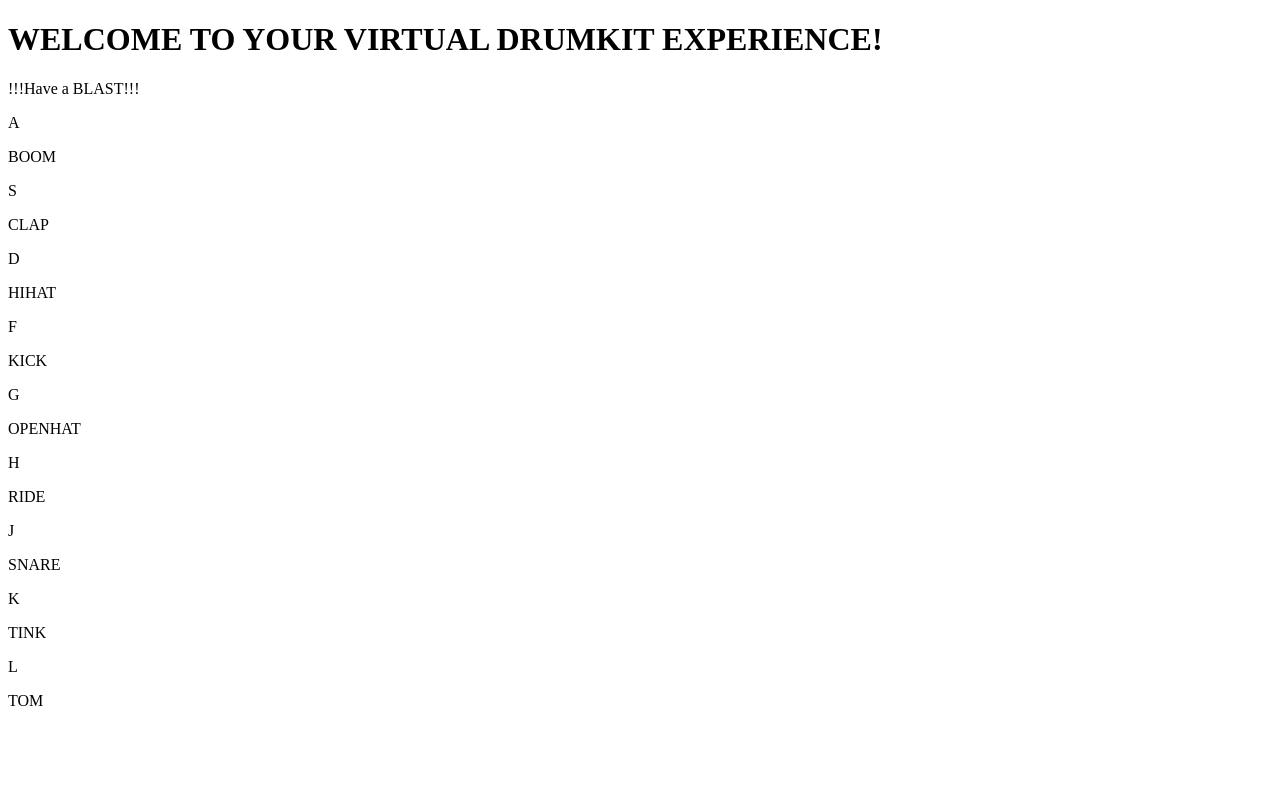
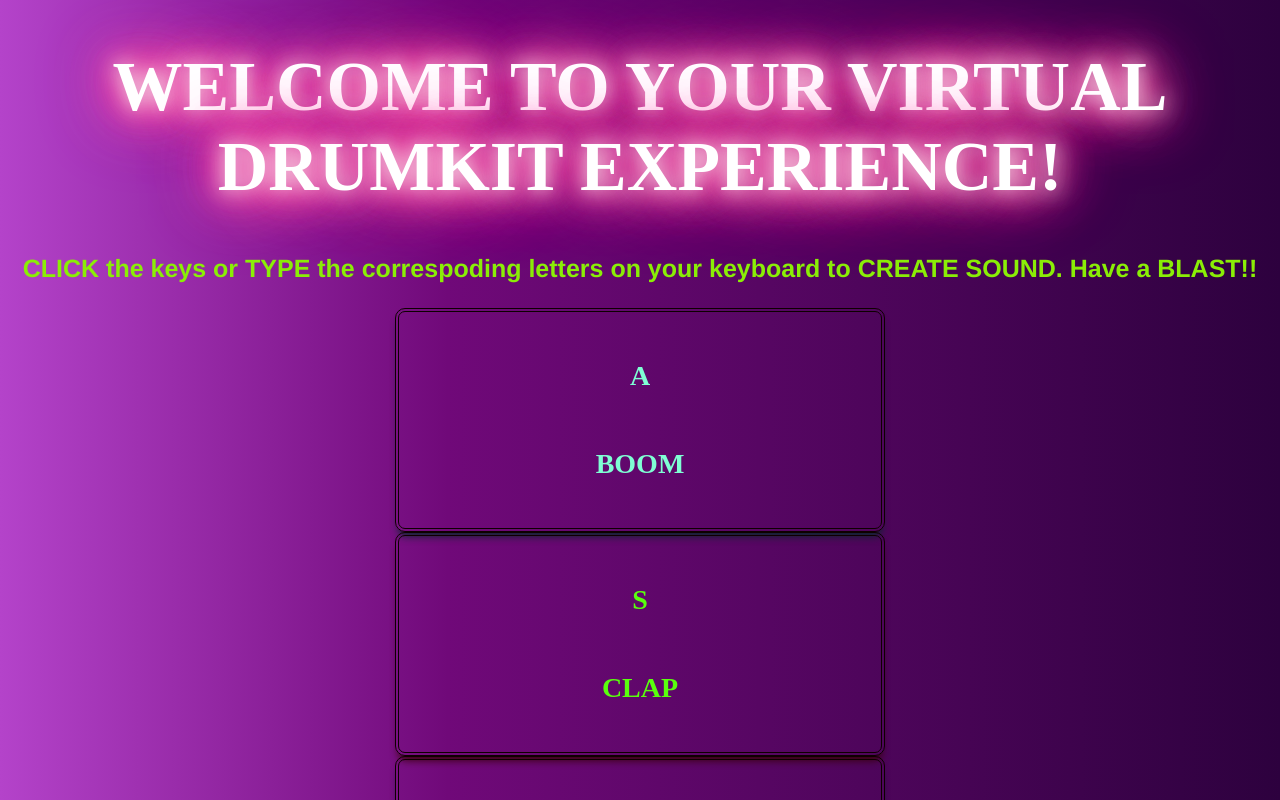
Before and after one commit to MargaretIrungu95/Week3-DrumKit-Challenge, a plain HTML site: page index.html in a window 1280 px wide. Shown: the top 800 px of the page. Drawn offline with Linux system fonts and the light colour scheme.

Commit message:
Styling complete

```diff
--- a/index.html
+++ b/index.html
@@ -9,7 +9,7 @@
 </head>
 <body>
     <h1>WELCOME TO YOUR VIRTUAL DRUMKIT EXPERIENCE!</h1>
-    <p> !!!Have a BLAST!!!</p>
+    <p id="introLine"> CLICK the keys or TYPE the correspoding letters on your keyboard to CREATE SOUND. Have a BLAST!!</p>
     <div>
         <div id="boomBtn" class="buttons">
            <p id="keyA">A</p>
--- a/script.js
+++ b/script.js
@@ -9,6 +9,7 @@ document.addEventListener('keydown', function(e) {
    if (e.key == "a") {
       if (boomSound.paused){
          boomSound.play();
+
       }
       else{
          boomSound.pause;
--- a/style.css
+++ b/style.css
@@ -0,0 +1,131 @@
+body {
+    background: linear-gradient(90deg, rgb(180, 67, 202) 0%,
+                rgb(112, 9, 121) 35%, rgba(45, 1, 62, 1) 100%);
+}
+h1 {
+    font-size: 70px;
+    color: #ffffff;
+    text-align: center;
+    -webkit-animation: glow 1s ease-in-out infinite alternate;
+    -moz-animation: glow 1s ease-in-out infinite alternate;
+    animation: glow 1s ease-in-out infinite alternate;
+}
+@-webkit-keyframes glow {
+    from {
+      text-shadow: 0 0 10px #eeeeee, 0 0 20px #000000, 0 0 30px #000000, 0 0 40px #000000,
+                   0 0 50px #9554b3, 0 0 60px #9554b3, 0 0 70px #9554b3;
+    }
+    to {
+      text-shadow: 0 0 20px #eeeeee, 0 0 30px #ff4da6, 0 0 40px #ff4da6, 0 0 50px #ff4da6,
+                   0 0 60px #ff4da6, 0 0 70px #ff4da6, 0 0 80px #ff4da6;
+    }
+}
+
+#introLine{
+    display: flex;
+    justify-content: center;
+    font-size: 25px;
+    font-family: 'Franklin Gothic Medium', 'Arial Narrow', Arial, sans-serif;
+    font-weight: bolder;
+    color: rgb(138, 238, 6);
+}
+
+.buttons{
+    display: inline-block;
+    padding: 20px;
+    width: 200px;
+    color: #ffffff;
+    text-align: center;
+    border: 4px double #0e0000;
+    border-radius: 10px;
+    font-size: 28px;
+    font-weight: bold;
+    cursor: pointer;
+    margin: 5px;
+    display: flex;
+    justify-content: space-between;
+    margin: auto;
+    -webkit-transition: all 0.5s;
+    -moz-transition: all 0.5s;
+    -o-transition: all 0.5s;
+    transition: all 0.5s;
+}
+
+.buttons:hover {
+    background: rgb(131,58,180);
+    background: linear-gradient(90deg, rgba(131,58,180,1) 0%, rgba(253,29,29,1) 50%, rgba(252,176,69,1) 100%);
+  }
+#boomBtn{
+    display: flexbox;
+    flex-direction: column ;
+    align-items: center;
+    align-content: center;
+    box-shadow: 0 8px 8px -4px rgb(0, 43, 39);
+    width: 35%;
+    color: aquamarine;
+}
+
+#clapBtn{
+    display: flexbox;
+    flex-direction: column ;
+    box-shadow: 0 8px 8px -4px rgb(53, 2, 2);
+    width: 35%;
+    color: rgb(89, 255, 13);
+}
+
+#hihatBtn{
+    display: flexbox;
+    flex-direction: column ;
+    box-shadow: 0 8px 8px -4px rgb(0, 31, 39);
+    width: 35%;
+    color: rgb(245, 183, 183);
+}
+
+#kickBtn{
+    display: flexbox;
+    flex-direction: column ;
+    box-shadow: 0 8px 8px -4px rgb(27, 0, 39);
+    width: 35%;
+    color: rgb(199, 144, 250);
+}
+
+#openhatBtn{
+    display: flexbox;
+    flex-direction: column ;
+    box-shadow: 0 8px 8px -4px rgb(4, 0, 36);
+    width: 35%;
+    color: rgb(111, 0, 255);
+}
+
+#rideBtn{
+    display: flexbox;
+    flex-direction: column ;
+    box-shadow: 0 8px 8px -4px rgb(48, 14, 0);
+    width: 35%;
+    color: rgb(160, 255, 116);
+}
+
+#snareBtn{
+    display: flexbox;
+    flex-direction: column ;
+    box-shadow: 0 8px 8px -4px rgb(7, 1, 32);
+    width: 35%;
+    color: rgb(247, 184, 255);
+}
+
+#tinkBtn{
+    display: flexbox;
+    flex-direction: column ;
+    box-shadow: 0 8px 8px -4px rgb(46, 1, 1);
+    width: 35%;
+    color: rgb(255, 113, 113);
+}
+
+#tomBtn{
+    display: flexbox;
+    flex-direction: column ;
+    box-shadow: 0 8px 8px -4px rgb(0, 12, 3);
+    width: 35%;
+    color: rgb(162, 81, 255);
+
+}
```
